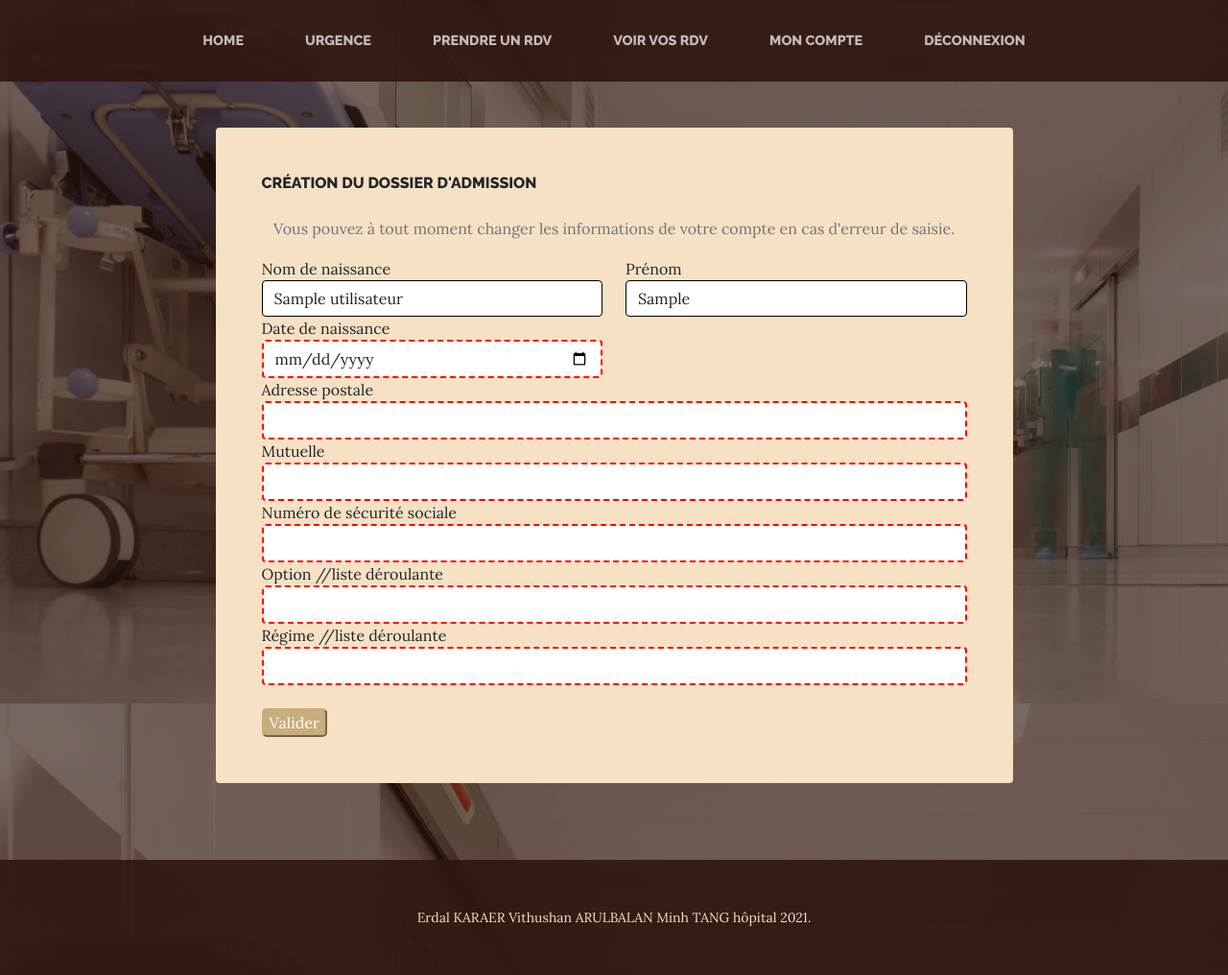
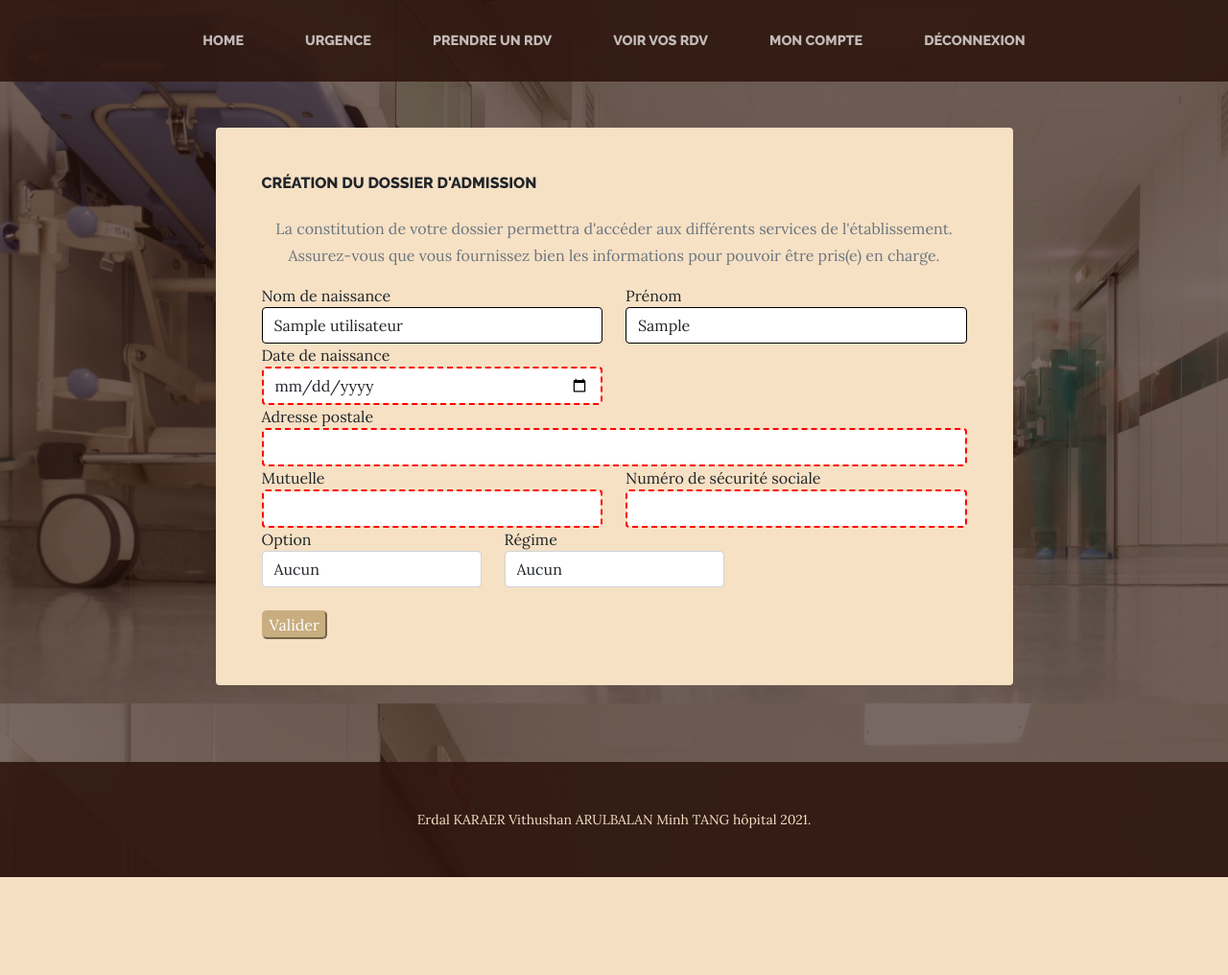
Before and after one commit to vithushan77/Projet_hopital, a PHP site: page /forms/dossierAdmission.php in a window 1280 px wide. Shown: the part 227-1243 px from the top of the page at 96% size. After the commit the page ends 1141 px from the top, so only its background shows below. Run offline with PHP 8.4, Linux system fonts and the light colour scheme; the visitor is signed in with stand-in values (Sample User, id 1); tables that the repository leaves empty or names only in its code hold one stand-in row (values such as "Sample post").

Commit message:
Ajout lien d"'accès à la création du dossier + formulaire dossier

```diff
--- a/forms/dossierAdmission.php
+++ b/forms/dossierAdmission.php
@@ -40,7 +40,8 @@
                                 <h2 class="section-heading mb-4">
                                     <span class="section-heading-upper">Création du dossier d'admission</span>
                                 </h2>
-                                <p class="text-center text-muted">Vous pouvez à tout moment changer les informations de votre compte en cas d'erreur de saisie.</p>
+                                <p class="text-center text-muted">La constitution de votre dossier permettra d'accéder aux différents services de l'établissement.
+                                  Assurez-vous que vous fournissez bien les informations pour pouvoir être pris(e) en charge.</p>
 
                                 <form action="../back/modifier.php" method="post">
                                   <div class="form-group row">
@@ -69,24 +70,38 @@
                                       <input type="text" class="form-control" name="adresse_post" required>
                                     </div>
 
-                                    <div class="col-md-12">
+                                    <div class="col-md-6">
                                       <label for="">Mutuelle</label>
                                       <input type="text" class="form-control" name="mutuelle" required>
                                     </div>
 
-                                    <div class="col-md-12">
+                                    <div class="col-md-6">
                                       <label for="">Numéro de sécurité sociale</label>
                                       <input type="text" class="form-control" name="num_ss" required>
                                     </div>
 
-                                    <div class="col-md-12">
-                                      <label for="">Option</label> //liste déroulante
-                                      <input type="text" class="form-control" name="optn" required>
+                                    <div class="col-md-4">
+                                      <label for="">Option</label>
+                                      <select name="optn" class="form-control" required>
+                                        <optgroup label="">
+                                          <option value="Aucun">Aucun</option>
+                                          <option value="Tele">Télé</option>
+                                          <option value="Wifi">Wifi</option>
+                                        </optgroup>
+                                      </select>
                                     </div>
 
-                                    <div class="col-md-12">
-                                      <label for="">Régime</label> //liste déroulante
-                                      <input type="text" class="form-control" name="regime" required>
+                                    <div class="col-md-4">
+                                      <label for="">Régime</label>
+                                      <select name="sexe" class="form-control" required>
+                                        <optgroup label="">
+                                          <option value="Aucun">Aucun</option>
+                                          <option value="Végétarien">Végétarien</option>
+                                          <option value="Végétalien">Végétalien</option>
+                                          <option value="Pescetarien">Pescetarien</option>
+                                          <option value="Flexitarien">Flexitarien</option>
+                                        </optgroup>
+                                      </select>
                                     </div>
 
                                       <div>
--- a/forms/moncompte.php
+++ b/forms/moncompte.php
@@ -40,7 +40,7 @@
                                 <h2 class="section-heading mb-4">
                                     <span class="section-heading-upper">Informations du compte</span>
                                 </h2>
-                                <p class="text-center text-muted">Vous pouvez à tout moment changer les informations de votre compte en cas d'erreur de saisie.</p>
+                                <p class="text-center text-muted">Vous pouvez à tout moment changer les informations de votre compte en cas d'erreur de saisie. <a href="/Projet_hopital/forms/dossierAdmission.php"/>Cliquez ici pour constituer votre dossier.</a></p>
 
                                 <form action="../back/modifier.php" method="post">
                                   <div class="form-group row">
```
